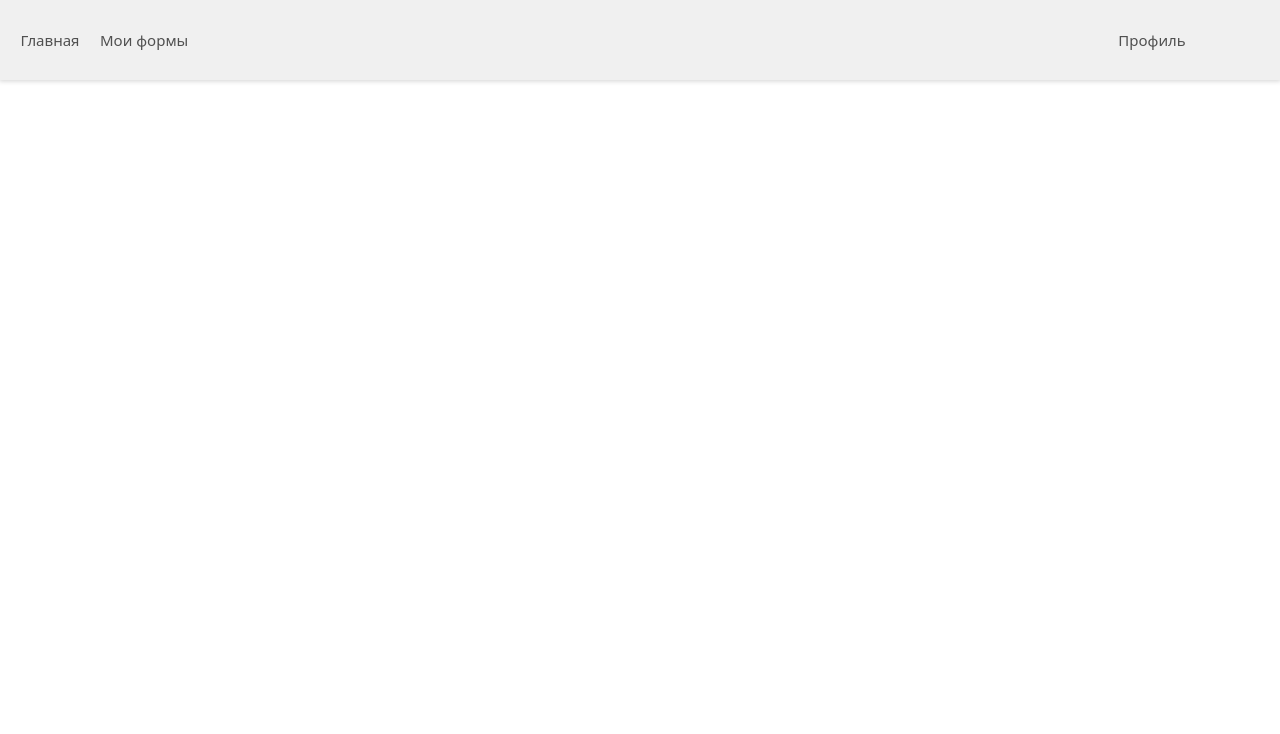
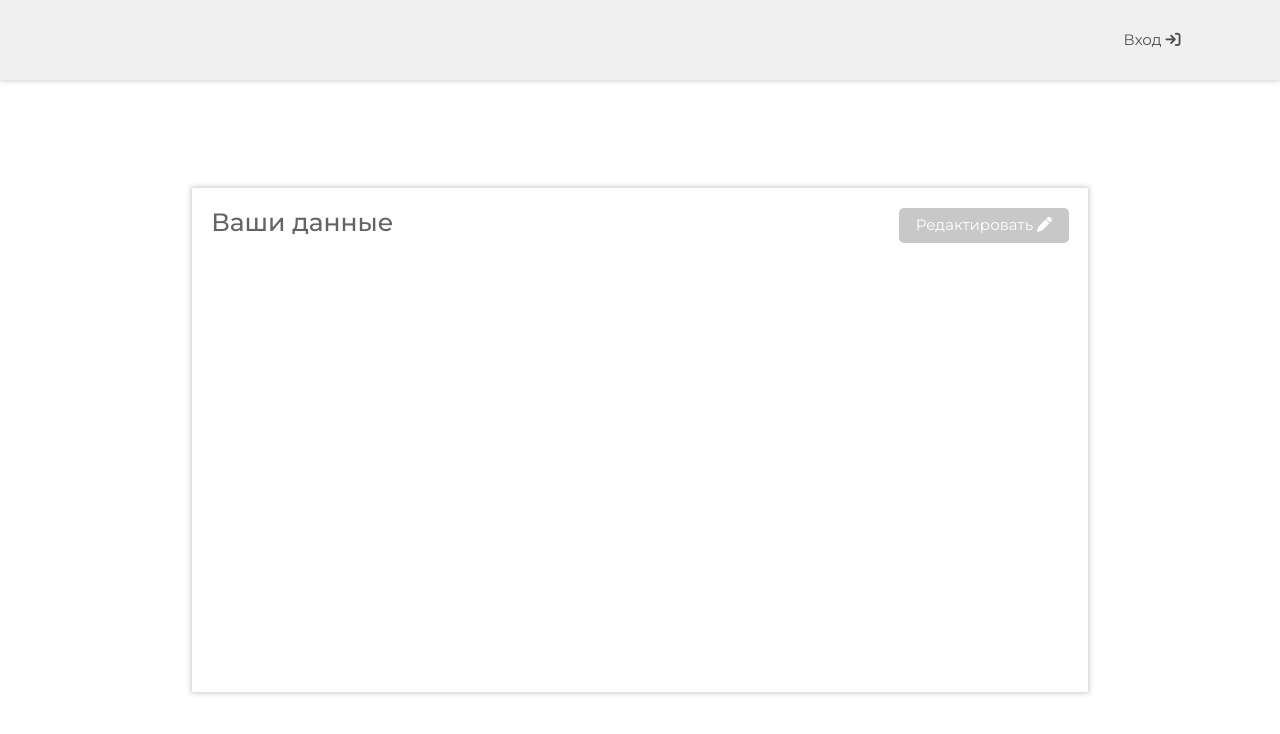
Before and after one commit to ArseniyBogachev/Minerva, a React app: page /profile in a window 1280 px wide. Shown: the top 734 px of the page. Built offline with nearby package versions, Linux system fonts and the light colour scheme.

Commit message:
add page profile

```diff
--- a/src/App.jsx
+++ b/src/App.jsx
@@ -1,23 +1,22 @@
 import React, { useState } from "react";
 import { Outlet, useNavigate } from "react-router-dom";
-import { FormsData } from "./context";
+import { FormsData, UserData } from "./context";
 import classes from "./assets/styles/app.module.scss"
 import NavBar from "./components/NavBar.jsx";
 import 'bootstrap/dist/css/bootstrap.min.css';
 
 const App = () => {
     const navigate = useNavigate();
-    const [forms, setForms] = useState([])
+    const [forms, setForms] = useState([]);
+    const [user, setUser] = useState(false);
 
     return (
-        <FormsData.Provider value={{
-            forms,
-            setForms
-        }}>
+        <UserData.Provider value={{ user, setUser }}>
+            <FormsData.Provider value={{ forms, setForms }}>
                 <div className={classes.main}>
                     <div className={classes.container}>
                         <div className={classes.header}>
-                        <NavBar navigate={navigate}/>
+                            <NavBar navigate={navigate} auth={user} setAuth={setUser}/>
                         </div>
                         <div className={classes.content}>
                             <Outlet/>
@@ -25,6 +24,7 @@ const App = () => {
                     </div>
                 </div>
             </FormsData.Provider>
+        </UserData.Provider>
     )
 }
 
--- a/src/assets/styles/enterAccount.module.scss
+++ b/src/assets/styles/enterAccount.module.scss
@@ -40,7 +40,7 @@
             height: 100%;
             &__header {
                 width: 100%;
-                height: 20%;
+                height: 30%;
                 display: flex;
                 align-items: center;
                 justify-content: center;
@@ -54,8 +54,7 @@
             }
             &__body {
                 width: 100%;
-                height: 60%;
-                // border: 1px solid red;
+                height: 50%;
                 display: flex;
                 justify-content: space-around;
                 flex-direction: column;
--- a/src/assets/styles/profile.module.scss
+++ b/src/assets/styles/profile.module.scss
@@ -1,7 +1,41 @@
 .main {
-
+    width: 100%;
+    height: 100%;
 }
 
 .wrapper {
+    width: 100%;
+    height: 100%;
+    display: flex;
+    justify-content: center;
+    align-items: center;
+}
 
+.profile {
+    width: 70%;
+    height: 70%;
+    box-shadow: 0 0 5px 1px rgb(200, 200, 200);
+    padding: 1.5%;
+    &__wrapper {
+        &__header {
+            width: 100%;
+            height: 15%;
+            display: flex;
+            justify-content: space-between;
+            align-items: center;
+            margin-bottom: 10px;
+            h3 {
+                font-size: 25px;
+                font-family: "Montserrat", sans-serif;
+                color: rgb(100, 100, 100);
+            }
+        }
+        &__body {
+            width: 100%;
+            height: 85%;
+            &__item {
+                padding: 5px;
+            }
+        }
+    }
 }
--- a/src/components/MyInput.jsx
+++ b/src/components/MyInput.jsx
@@ -4,7 +4,7 @@ import classes from "../assets/styles/components/myInput.module.scss"
 const MyInput = (props) => {
     return (
         <div className={classes.main} style={{...props.otherMainStyle}}>
-            <input type="text" placeholder={props.placeholder} style={{...props.otherInputStyle}}/>
+            <input type={props.type} placeholder={props.placeholder} style={{...props.otherInputStyle}} onChange={(e) => props.change(e.target.value)} value={props.value}/>
         </div>
     )
 }
--- a/src/components/NavBar.jsx
+++ b/src/components/NavBar.jsx
@@ -1,9 +1,7 @@
 import React, { useState } from "react";
 import classes from "../assets/styles/components/navbar.module.scss"
 
-const NavBar = ({navigate}) => {
-    const [auth, setAuth] = useState(true);
-
+const NavBar = ({navigate, auth, setAuth}) => {
     return (
         <div className={classes.main}>
             <div className={classes.wrapper}>
@@ -18,7 +16,7 @@ const NavBar = ({navigate}) => {
                 <div className={classes.profile}>
                     {auth ?
                     <div className={classes.profile__authorized}>
-                        <span onClick={() => navigate("/profile")}>Профиль</span>
+                        <span onClick={() => navigate("/profile")}>Профиль ({auth.name})</span>
                     </div> :
                     <div className={classes.profile__nonAuthorized}>
                         <span onClick={() => navigate("/enter")}>Вход <i class="fa-solid fa-arrow-right-to-bracket"></i></span>
--- a/src/context/index.js
+++ b/src/context/index.js
@@ -1,3 +1,5 @@
 import { createContext } from "react";
 
-export const FormsData = createContext([])
+export const FormsData = createContext([]);
+
+export const UserData = createContext(false);
--- a/src/pages/EnterAccount.jsx
+++ b/src/pages/EnterAccount.jsx
@@ -1,10 +1,51 @@
-import React, { useState } from "react";
+import React, { useState, useContext } from "react";
+import { useNavigate } from "react-router-dom";
 import classes from "../assets/styles/enterAccount.module.scss";
 import MyInput from "../components/MyInput.jsx";
 import MyButton from "../components/MyButton.jsx";
+import { UserData } from "../context";
 
-const EnterAccount = ({navigate}) => {
+const EnterAccount = () => {
     const [enter, setEnter] = useState("login");
+    const navigate = useNavigate();
+
+    const [email, setEmail] = useState("");
+    const [phone, setPhone] = useState("");
+    const [name, setName] = useState("");
+    const [surname, setSurname] = useState("");
+    const [patronymic, setPatronymic] = useState("");
+    const [password, setPassword] = useState("");
+    const [repiedPassword, setRepiedPassword] = useState("");
+
+    const {user, setUser} = useContext(UserData);
+
+    function cleanState() {
+        setEmail();
+        setPhone();
+        setName();
+        setSurname();
+        setPatronymic();
+        setPassword();
+        setRepiedPassword();
+    }
+
+    function createUser() {
+        if (password === repiedPassword) {
+            setUser({
+                email: email,
+                phone: phone,
+                name: name,
+                surname: surname,
+                patronymic: patronymic,
+                password: password
+            })
+            cleanState();
+            navigate("/");
+        }
+        else {
+            console.log('Error')
+        }
+    };
 
     return (
         <div className={classes.main}>
@@ -27,10 +68,10 @@ const EnterAccount = ({navigate}) => {
                             </div>
                             <div className={classes.content__wrapper__login__body}>
                                 <MyInput placeholder={"Email"} otherMainStyle={{width: "100%", height: "20%"}} otherInputStyle={{width: "100%"}}/>
-                                <MyInput placeholder={"Пароль"} otherMainStyle={{width: "100%", height: "20%"}} otherInputStyle={{width: "100%"}}/>
+                                <MyInput type={"password"} placeholder={"Пароль"} otherMainStyle={{width: "100%", height: "20%"}} otherInputStyle={{width: "100%"}}/>
                             </div>
                             <div className={classes.content__wrapper__login__footer}>
-                                <MyButton text={"Войти"} otherStyle={{height: "60%", width: "20%"}}/>
+                                <MyButton text={"Войти"} otherStyle={{height: "50%", width: "20%"}}/>
                             </div>
                         </div> :
                         <div className={classes.content__wrapper__register}>
@@ -38,18 +79,18 @@ const EnterAccount = ({navigate}) => {
                                 <h3>Зарегестрировать учетную запись</h3>
                             </div>
                             <div className={classes.content__wrapper__register__body}>
-                                <MyInput placeholder={"Email"} otherMainStyle={{width: "100%", height: "15%"}} otherInputStyle={{width: "100%"}}/>
-                                <MyInput placeholder={"Номер телефона"} otherMainStyle={{width: "100%", height: "15%"}} otherInputStyle={{width: "100%"}}/>
+                                <MyInput placeholder={"Email"} otherMainStyle={{width: "100%", height: "15%"}} otherInputStyle={{width: "100%"}} value={email} change={setEmail}/>
+                                <MyInput placeholder={"Номер телефона"} otherMainStyle={{width: "100%", height: "15%"}} otherInputStyle={{width: "100%"}} value={phone} change={setPhone}/>
                                 <div className={classes.content__wrapper__register__body__fio}>
-                                    <MyInput placeholder={"Имя"} otherMainStyle={{width: "32%", height: "100%"}} otherInputStyle={{width: "100%"}}/>
-                                    <MyInput placeholder={"Фамилия"} otherMainStyle={{width: "32%", height: "100%"}} otherInputStyle={{width: "100%"}}/>
-                                    <MyInput placeholder={"Отчество (при наличии)"} otherMainStyle={{width: "32%", height: "100%"}} otherInputStyle={{width: "100%"}}/>
+                                    <MyInput placeholder={"Имя"} otherMainStyle={{width: "32%", height: "100%"}} otherInputStyle={{width: "100%"}} value={name} change={setName}/>
+                                    <MyInput placeholder={"Фамилия"} otherMainStyle={{width: "32%", height: "100%"}} otherInputStyle={{width: "100%"}} value={surname} change={setSurname}/>
+                                    <MyInput placeholder={"Отчество (при наличии)"} otherMainStyle={{width: "32%", height: "100%"}} otherInputStyle={{width: "100%"}} value={patronymic} change={setPatronymic}/>
                                 </div>
-                                <MyInput placeholder={"Пароль"} otherMainStyle={{width: "100%", height: "15%"}} otherInputStyle={{width: "100%"}}/>
-                                <MyInput placeholder={"Повторите пароль"} otherMainStyle={{width: "100%", height: "15%"}} otherInputStyle={{width: "100%"}}/>
+                                <MyInput type={'password'} placeholder={"Пароль"} otherMainStyle={{width: "100%", height: "15%"}} otherInputStyle={{width: "100%"}} value={password} change={setPassword}/>
+                                <MyInput type={'password'} placeholder={"Повторите пароль"} otherMainStyle={{width: "100%", height: "15%"}} otherInputStyle={{width: "100%"}} value={repiedPassword} change={setRepiedPassword}/>
                             </div>
                             <div className={classes.content__wrapper__register__footer}>
-                                <MyButton text={"Создать"} otherStyle={{height: "100%", width: "20%"}}/>
+                                <MyButton text={"Создать"} otherStyle={{height: "100%", width: "20%"}} click={() => createUser()}/>
                             </div>
                         </div>}
                     </div>
--- a/src/pages/Profile.jsx
+++ b/src/pages/Profile.jsx
@@ -1,11 +1,50 @@
-import React, { useState } from "react";
-import classes from "../assets/styles/profile.module.scss"
+import React, { useState, useContext } from "react";
+import classes from "../assets/styles/profile.module.scss";
+import MyButton from "../components/MyButton.jsx";
+import { UserData } from "../context";
 
-const Profile = ({navigate}) => {
+const Profile = () => {
+    const [edit, setEdit] = useState(true);
+    const {user, setUser} = useContext(UserData);
+
+    const [email, setEmail] = useState("");
+    const [phone, setPhone] = useState("");
+    const [name, setName] = useState("");
+    const [surname, setSurname] = useState("");
+    const [patronymic, setPatronymic] = useState("");
+
     return (
         <div className={classes.main}>
             <div className={classes.wrapper}>
-
+                <div className={classes.profile}>
+                    <div className={classes.profile__wrapper}>
+                        <div className={classes.profile__wrapper__header}>
+                            <h3>Ваши данные</h3>
+                            <MyButton
+                                text={
+                                    edit ?
+                                    <span>Редактировать <i class="fa-solid fa-pen"></i></span> :
+                                    <span>Сохранить <i class="fa-solid fa-floppy-disk"></i></span>
+                                }
+                                backgroundColor={edit ? "rgb(200, 200, 200)" : ""}
+                                click={() => setEdit(!edit)}/>
+                        </div>
+                        <div className={classes.profile__wrapper__body}>
+                            {Object.keys(user).map(key => key !== "password" ? <div className={classes.profile__wrapper__body__item}>
+                                <div class="input-group mb-3">
+                                    <span class="input-group-text">{key}</span>
+                                    <input
+                                        type="text"
+                                        class="form-control shadow-none"
+                                        value={user[key]}
+                                        pattern={key === "email" ? "+[7-8]{1}[0-9]{3} [0-9]{3}-[0-9]{2}-[0-9]{2}" : ""}
+                                        disabled={edit}
+                                        required={key !== "patronymic" ? true : false}/>
+                                </div>
+                            </div> : <div></div>)}
+                        </div>
+                    </div>
+                </div>
             </div>
         </div>
     )
--- a/src/router/router.js
+++ b/src/router/router.js
@@ -1,7 +1,7 @@
 import React from 'react';
 import { createBrowserRouter } from "react-router-dom";
 import Forms from '../pages/Forms.jsx';
-import EnterAccount from "../pages/EnterAccount.jsx"
+import EnterAccount from "../pages/EnterAccount.jsx";
 import NewForm from '../pages/NewForm.jsx';
 import Home from "../pages/Home.jsx";
 import App from "../App.jsx";
```
Lines whose indentation alone changed are shown as unchanged.
